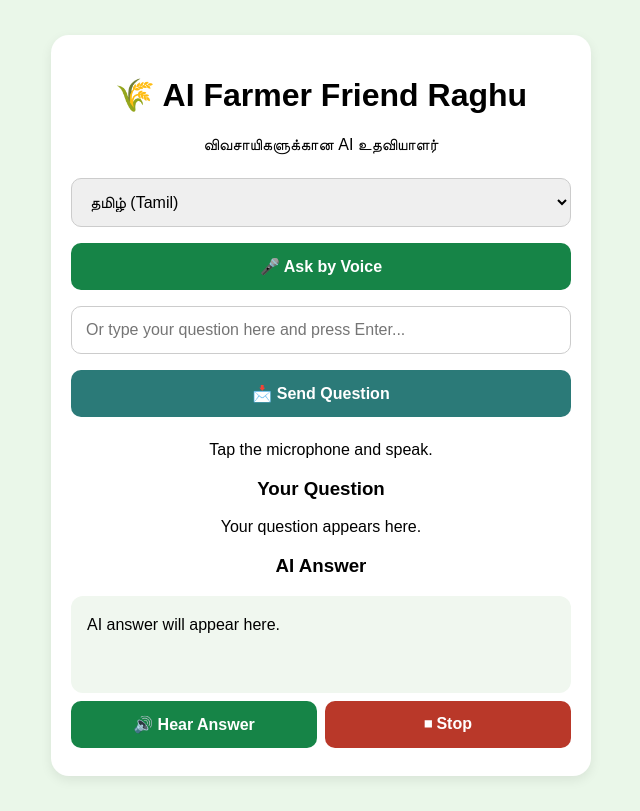
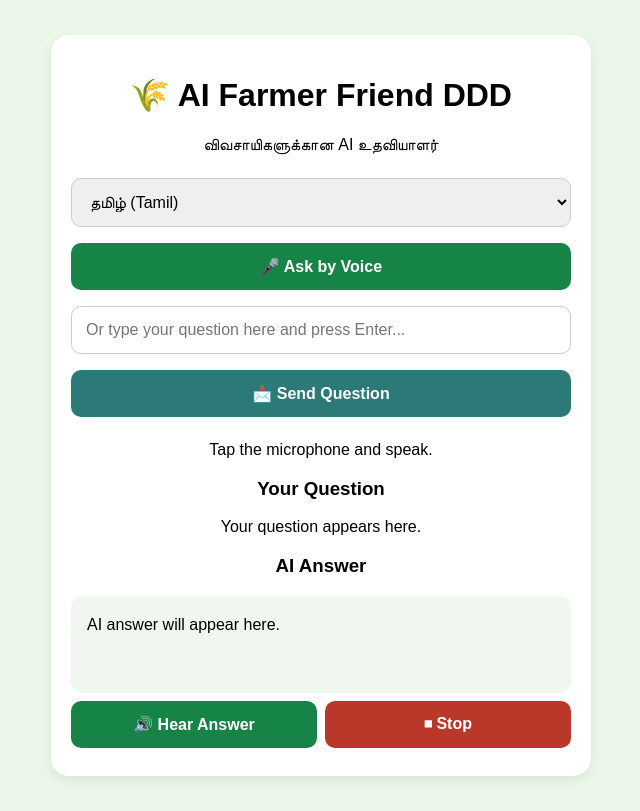
Before and after one commit to fiservmsr/Dishitha_Farmer_App, a plain HTML site: page templates/index.html in a window 1280 px wide. Shown: the whole page, without its empty margins (319-959 px from the left). Drawn offline with Linux system fonts and the light colour scheme.

Commit message:
Change header title from 'Raghu' to 'DDD'

```diff
--- a/templates/index.html
+++ b/templates/index.html
@@ -56,7 +56,7 @@ button {
 <body>
 
 <div class="container">
-  <h1>🌾 AI Farmer Friend Raghu</h1>
+  <h1>🌾 AI Farmer Friend DDD</h1>
   <p>விவசாயிகளுக்கான AI உதவியாளர்</p>
 
   <select id="language" onchange="onLanguageChange()">
```
